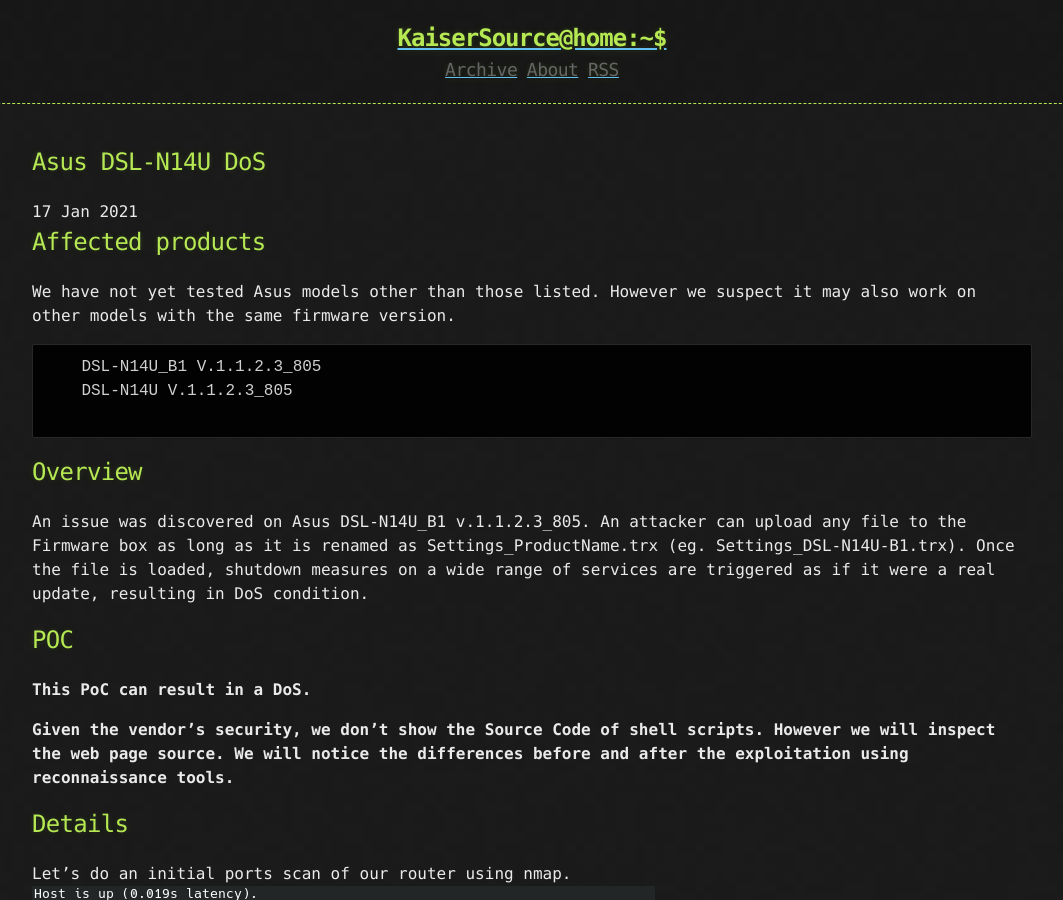
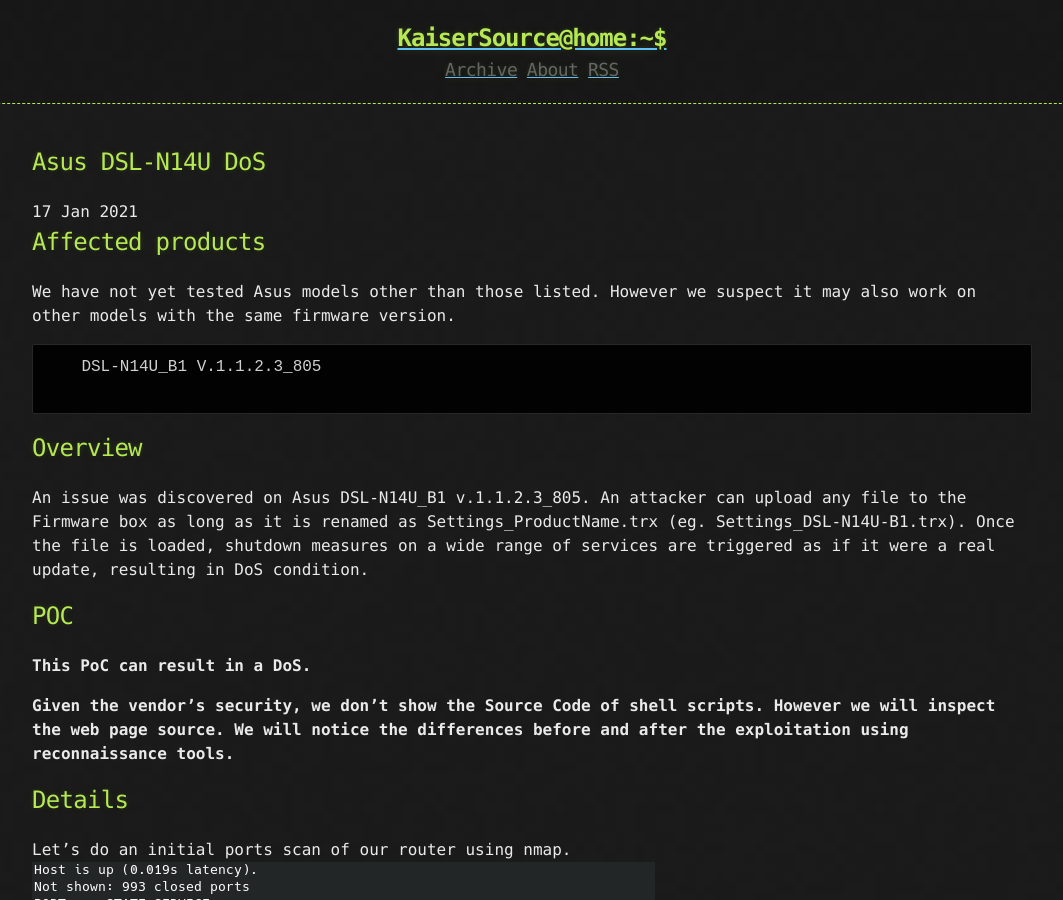
Before and after one commit to kaisersource/kaisersource.github.io, a Jekyll site: the page built from _posts/2021-01-17-dsl-n14u.md, in a window 1280 px wide and 900 px high. Shown: the whole window, without its empty margins (108-1171 px from the left). Built offline with Jekyll 4.4.1, drawn with Linux system fonts in a browser that asks for light colours.

Commit message:
Update 2021-01-17-dsl-n14u.md

````diff
--- a/_posts/2021-01-17-dsl-n14u.md
+++ b/_posts/2021-01-17-dsl-n14u.md
@@ -13,7 +13,6 @@ We have not yet tested Asus models other than those listed. However we suspect i
 
 ```
     DSL-N14U_B1 V.1.1.2.3_805
-    DSL-N14U V.1.1.2.3_805
 
 ```
 
````
